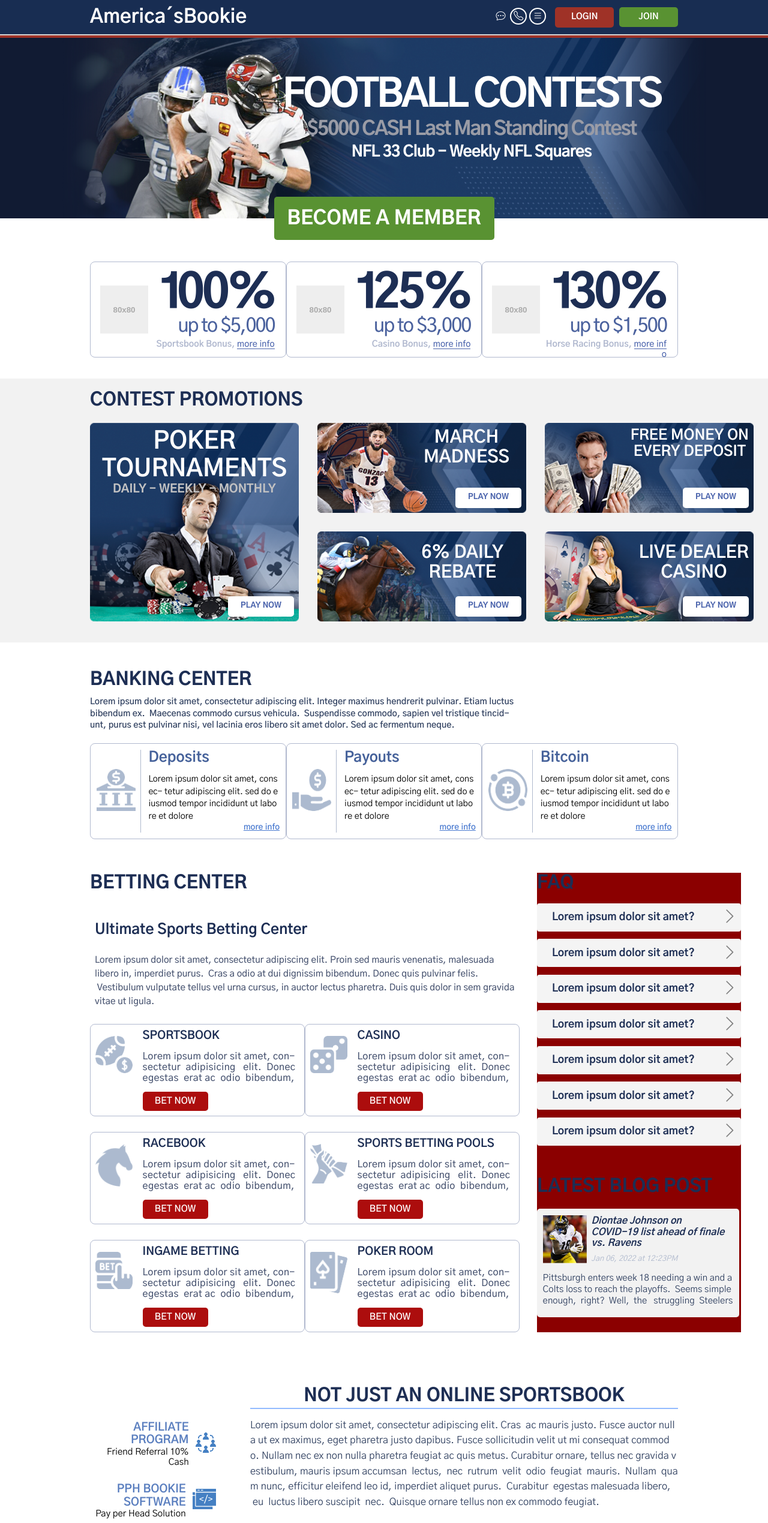
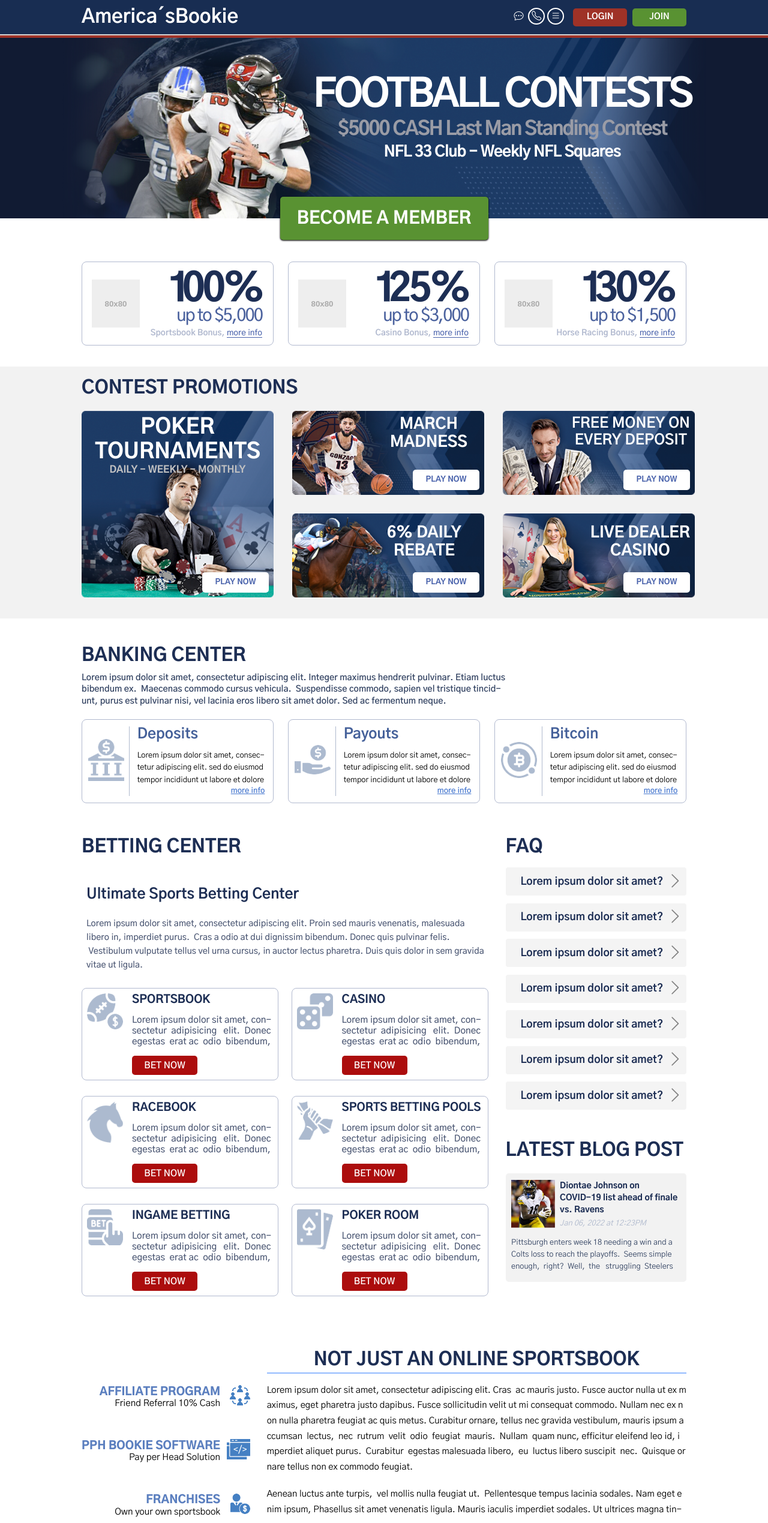
Before and after one commit to malave312/project, a plain HTML site: page index.html in a window 1280 px wide. Shown: the top 2539 px of the page at 60% size. Drawn offline with nearby package versions, Linux system fonts and the light colour scheme.

Commit message:
Update style.css

```diff
--- a/scss/style.css
+++ b/scss/style.css
@@ -15,7 +15,6 @@
   border-bottom: 0; }
 
 /* Images Header  Card-2*/
-/* grid-row: 1 / 3; */
 .image-1 {
   background-image: url("../images/poker.png");
   grid-row: 1 / 3; }
@@ -37,16 +36,20 @@
   background-color: red; }
 
 .fz-1 {
-  font-size: 1.8rem; }
+  font-size: 1.6rem;
+  font-weight: 800; }
 
 .fz-2 {
-  font-size: 1.1rem; }
+  font-size: 1.5rem; }
 
 .mt-1 {
   margin-top: 10px; }
 
 .mt-2 {
   margin-top: 20px; }
+
+.mt-4 {
+  margin-top: 40px; }
 
 .mr-1 {
   margin-right: 10px; }
@@ -57,12 +60,18 @@
 .mr-3 {
   margin-right: 30px; }
 
+.ml-2 {
+  margin-left: 20px; }
+
+.ml-25 {
+  margin-left: 25px; }
+
 .m-4 {
   padding-left: 96px; }
 
 .margin {
-  padding-left: 150px;
-  padding-right: 150px; }
+  width: 1008px;
+  margin: 0 auto; }
 
 /* FlexBox  */
 .flex {
@@ -97,11 +106,23 @@
   height: 3.7rem;
   border-bottom: 2px solid lightgray;
   overflow: hidden; }
-  .header-navbar-container {
-    width: 100%; }
-    .header-navbar-container-logo {
-      padding: 0;
-      margin: 0; }
+  .header-navbar-container-logo .logo {
+    display: block;
+    color: #dbd9d9;
+    letter-spacing: -5px;
+    font-size: 1.5rem;
+    font-weight: 800;
+    background-color: #0257b1;
+    border: 2px solid #fff;
+    outline: 2.5px solid #9f3227;
+    border-radius: 50%;
+    width: 35px;
+    height: 35px; }
+  .header-navbar-container-logo .logo-title {
+    font-size: 1.7rem;
+    font-weight: 800;
+    letter-spacing: -1px;
+    margin-left: 6px; }
   .header-navbar-container-social-icon {
     display: inline-block; }
     .header-navbar-container-social-icon .bi-chat-dots {
@@ -122,8 +143,8 @@
     display: inline-block; }
     .header-navbar-container-social-form .btn-login {
       /* Width, height, bg-color, Font-size, Font-weight */
-        width: 98px;
-        height: 34px;
+      width: 90px;
+      height: 30px;
       border: none;
       border-radius: 5px;
       background-color: #9f3227;
@@ -139,8 +160,8 @@
       opacity: .8; }
     .header-navbar-container-social-form .btn-join {
       /* Width, height, bg-color, Font-size, Font-weight */
-        width: 98px;
-        height: 33px;
+      width: 90px;
+      height: 30px;
       border: none;
       border-radius: 5px;
       background-color: #599232;
@@ -166,7 +187,7 @@
   height: 305px; }
   .header-body-content {
     position: absolute;
-    right: 14%;
+    right: 10%;
     margin-top: 60px;
     text-align: center; }
     .header-body-content-paragraph-1 {
@@ -184,14 +205,14 @@
     .header-body-content-paragraph-3 {
       font-weight: 800;
       margin-top: 5px;
-      font-size: 1.6rem;
+      font-size: 1.58rem;
       letter-spacing: -1px; }
 .header-footer {
   text-align: center;
   background-color: #fff; }
   .header-footer-btn {
     /* Width, height, background-color, size text, color */
-    width: 367px;
+    width: 347px;
     height: 72px;
     border: none;
     border-radius: 5px;
@@ -199,18 +220,18 @@
     color: #fff;
     cursor: pointer;
     font-weight: 800;
-    font-size: 2rem;
+    font-size: 1.8rem;
     text-transform: uppercase;
     text-align: center;
-    transform: translateY(-50%); }
+    transform: translateY(-50%);
+    box-shadow: 0 1px 3px 0 black, 0 1px 2px -1px black; }
   .header-footer-btn:hover {
     background-color: #699735; }
   .header-footer-cards-group {
     overflow: hidden;
     border-radius: 8px;
-    word-break: break-all;
-    width: 350px;
-    height: 160px;
+    width: 320px;
+    height: 140px;
     border: 1px solid #b1b9cf; }
     .header-footer-cards-group-img {
       flex: 0 0 30%;
@@ -223,7 +244,7 @@
       padding-right: 18px;
       padding-top: 10px; }
       .header-footer-cards-group-body-title {
-        font-size: 4.8rem;
+        font-size: 4rem;
         color: #1d2e54;
         letter-spacing: -4px;
         font-weight: 800; }
@@ -232,13 +253,13 @@
           color: inherit; }
       .header-footer-cards-group-body-text {
         margin-top: -11px;
-        font-size: 2rem;
+        font-size: 1.8rem;
         color: #4b629e;
         font-weight: 500;
         letter-spacing: -2px; }
       .header-footer-cards-group-body-span {
         color: #b1b9cf;
-        font-size: .9rem;
+        font-size: .85rem;
         font-weight: 700;
         margin-top: 5px; }
 .header-card {
@@ -248,12 +269,12 @@
     padding-top: 1.2rem;
     text-transform: uppercase;
     font-weight: 800;
-    font-size: 1.87rem;
+    font-size: 1.9rem;
     color: #1d2e54; }
   .header-card-grid {
     display: grid;
-    grid-template-columns: repeat(3, 348px);
-    grid-template-rows: repeat(2, 150px);
+    grid-template-columns: repeat(3, 320px);
+    grid-template-rows: repeat(2, 140px);
     gap: 31px;
     margin-top: 20px;
     padding-bottom: 35px; }
@@ -263,14 +284,14 @@
       padding: .5rem;
       text-transform: uppercase; }
       .header-card-grid-section-title {
-        font-size: 2.5rem;
-        font-weight: 700; }
+        font-size: 2.2rem;
+        font-weight: 800; }
       .header-card-grid-section-subtitle {
         color: #c1c1c2;
         font-weight: 800;
-        font-size: 1.2rem; }
+        font-size: 1rem; }
       .header-card-grid-section-btn {
-        width: 110px;
+        width: 111px;
         height: 34px;
         border: none;
         border-radius: 5px;
@@ -294,12 +315,11 @@
     .main-container .main-1 .main-container-div-title {
       text-transform: uppercase;
       font-weight: 800;
-      font-size: 1.87rem;
+      font-size: 1.9rem;
       color: #1d2e54; }
     .main-container .main-1 .main-container-div-paragraph {
       color: #344463;
       width: 710px;
-      /* background-color: darkred; */
       font-size: .9rem;
       font-weight: 600;
       line-height: 1.2rem; }
@@ -309,25 +329,25 @@
       /* @include card(flex, row, flex-start, center, 346px, 158px); */
       overflow: hidden;
       border-radius: 8px;
-      word-break: break-all;
-      width: 348px;
-      height: 160px;
+      width: 320px;
+      height: 140px;
       border: 1px solid #b1b9cf;
       padding: .6rem; }
       .main-container .main-1 .main-container-card-group-section-1 {
+        flex: 1 0 50px;
         margin-right: .5rem; }
         .main-container .main-1 .main-container-card-group-section-1 img {
-          width: 65px;
-          height: 70px; }
+          width: 100%;
+          height: 100%; }
       .main-container .main-1 .main-container-card-group-section-2 {
+        flex: 2 0 210px;
         border-left: 1px solid #afb9cd;
-        padding-left: .8rem;
-        /* padding-right: .45rem; */ }
+        padding-left: .8rem; }
         .main-container .main-1 .main-container-card-group-section-2-title {
           color: #45619a; }
         .main-container .main-1 .main-container-card-group-section-2-paragraph {
           margin-top: 11px;
-          font-size: .9rem;
+          font-size: .80rem;
           line-height: 1.3rem;
           color: #000;
           text-align: left;
@@ -337,19 +357,21 @@
           display: block;
           font-weight: 600;
           text-align: right;
-          font-size: .85rem;
-          color: #4b7bd0; }
+          font-size: .8rem;
+          color: #4b7bd0;
+          margin-right: 4px; }
         .main-container .main-1 .main-container-card-group-section-2-ancla:hover {
           color: #b1b9cf; }
   .main-container .main-2-pro {
     color: black;
     margin-top: 3.5rem; }
     .main-container .main-2-pro .content {
+      flex: 1 0 540px;
       margin-right: 15px; }
       .main-container .main-2-pro .content-title {
         text-transform: uppercase;
         font-weight: 800;
-        font-size: 1.87rem;
+        font-size: 1.9rem;
         color: #1d2e54; }
       .main-container .main-2-pro .content-div {
         margin-top: 48px;
@@ -362,35 +384,34 @@
             margin-top: 24px;
             color: #475370;
             line-height: 23px;
-            font-size: .95rem;
+            font-size: .9rem;
             font-weight: 500; }
         .main-container .main-2-pro .content-div .container-card-group-items {
           /* @include card(flex, row, flex-start, flex-start, 340px, 154px); */
           overflow: hidden;
           border-radius: 8px;
-          word-break: break-all;
-          width: 358px;
+          width: 328px;
           height: 154px;
           border: 1px solid #b1b9cf;
           padding: 8px 20px 8px 8px;
           margin-top: 26px; }
           .main-container .main-2-pro .content-div .container-card-group-items-image {
-            margin-top: 5.5px;
-            flex: 1 0 20%; }
+            flex: 0 0 60px; }
             .main-container .main-2-pro .content-div .container-card-group-items-image img {
-              width: 95%; }
+              width: 100%; }
           .main-container .main-2-pro .content-div .container-card-group-items-info {
-            flex: 1 0 78%;
+            flex: 0 0 260px;
             height: 100%;
-            margin-left: 13px; }
+            margin-left: 15px; }
             .main-container .main-2-pro .content-div .container-card-group-items-info-title {
               text-transform: uppercase;
-              color: #1d2e54; }
+              color: #1d2e54;
+              font-weight: 800; }
             .main-container .main-2-pro .content-div .container-card-group-items-info-text {
               color: #475370;
-              letter-spacing: .3px;
               line-height: 18px;
-              font-weight: 500; }
+              font-weight: 500;
+              font-size: .95rem; }
             .main-container .main-2-pro .content-div .container-card-group-items-info-button {
               /* $wdt, $pd, $bgc, $font-s, $color-text, $f-weight */
               width: 109px;
@@ -407,16 +428,16 @@
             .main-container .main-2-pro .content-div .container-card-group-items-info-button:hover {
               background-color: #990000; }
     .main-container .main-2-pro .main-2-flex-aside {
-      background-color: darkred; }
+      flex: 1 0 150px; }
       .main-container .main-2-pro .main-2-flex-aside-title {
         text-transform: uppercase;
         font-weight: 800;
-        font-size: 1.87rem;
+        font-size: 1.9rem;
         color: #1d2e54; }
       .main-container .main-2-pro .main-2-flex-aside-container {
         margin-top: 4px; }
         .main-container .main-2-pro .main-2-flex-aside-container-action {
-          width: 340px;
+          width: 100%;
           height: 47px;
           background-color: #f4f4f4;
           border-radius: 4px;
@@ -451,12 +472,12 @@
       .main-container .main-2-pro .main-2-flex-aside-container-footer-title {
         text-transform: uppercase;
         font-weight: 800;
-        font-size: 1.87rem;
+        font-size: 1.9rem;
         color: #1d2e54;
         margin-top: 51px; }
       .main-container .main-2-pro .main-2-flex-aside-container-footer-info {
         background-color: #F2F2F2;
-        width: 337px;
+        width: 100%;
         height: 181px;
         padding: .7rem .6rem;
         border-radius: 5px;
@@ -465,72 +486,69 @@
           width: 80px;
           height: 80px; }
         .main-container .main-2-pro .main-2-flex-aside-container-footer-info-content-letter {
-          padding-left: .5rem;
-          font-style: italic; }
+          padding-left: .5rem; }
           .main-container .main-2-pro .main-2-flex-aside-container-footer-info-content-letter-title {
-            color: #1d2e54; }
+            color: #1d2e54;
+            font-weight: 800;
+            word-break: break-all;
+            font-size: .87rem;
+            line-height: 20px; }
             .main-container .main-2-pro .main-2-flex-aside-container-footer-info-content-letter-title .spacing {
               display: inline-block;
               color: inherit; }
           .main-container .main-2-pro .main-2-flex-aside-container-footer-info-content-letter-span {
             font-size: .8rem;
-            color: #afb9cd; }
+            color: #afb9cd;
+            font-style: italic; }
         .main-container .main-2-pro .main-2-flex-aside-container-footer-info-paragraph {
-          font-size: .94rem;
+          font-size: .8rem;
           margin-top: .9rem;
-          line-height: 1.2rem;
+          line-height: 20px;
           color: #344463; }
   .main-container .main-2 .info {
-    /* background-color: darkred; */
     margin-top: 5.55rem;
     padding-bottom: 2.59rem; }
     .main-container .main-2 .info-section-first {
+      flex: 1 0 0;
       margin-top: 59px; }
       .main-container .main-2 .info-section-first .info-container {
         text-align: right; }
         .main-container .main-2 .info-section-first .info-container-img {
-          margin-left: .71rem;
+          margin-left: .6rem;
           width: 40px;
           height: 40px; }
         .main-container .main-2 .info-section-first .info-container-text-title {
           color: #5b7fbf;
-          text-transform: uppercase; }
+          text-transform: uppercase;
+          font-weight: 900;
+          white-space: nowrap; }
         .main-container .main-2 .info-section-first .info-container-text-p {
-          font-size: .94rem;
+          font-size: .95rem;
           color: #000; }
     .main-container .main-2 .info-section-second {
-      padding-left: 57px;
-      flex: 1 0 770px; }
+      padding-left: 28px;
+      flex: 3 0 0; }
       .main-container .main-2 .info-section-second-contain-h2 {
         text-transform: uppercase;
         font-weight: 800;
-        font-size: 1.87rem;
+        font-size: 1.9rem;
         color: #1d2e54;
         border-bottom: 2px solid rgba(41, 121, 255, 0.5);
         padding-bottom: .2rem;
         text-align: center; }
       .main-container .main-2 .info-section-second-contain-text {
         margin-top: .9rem;
-        overflow: hidden;
+        line-height: 1.6rem;
         word-break: break-all;
-        line-height: 1.6rem;
-        font-size: 1.03rem;
-        color: #344463; }
+        font-size: .93rem;
+        color: #000;
+        font-weight: 400; }
 
-.ml-2 {
-  margin-left: 22px; }
-
-.mt-1 {
-  margin-top: 11.2px; }
-
-.mt-4 {
-  margin-top: 38px; }
-
+/* .mt-1 {margin-top: 11.2px;} */
+/* .mt-4 {margin-top: 38px;} */
 .footer {
   background-color: #182d52; }
   .footer .navbar {
-    /* display: flex; */
-    /* justify-content: center; */
     padding-top: 38px; }
     .footer .navbar-ancla {
       text-decoration: none;
@@ -538,48 +556,32 @@
       display: block;
       color: #fff;
       text-transform: uppercase;
-      font-weight: 600;
-      /* @else if $con == ancla-2 { */
-      /* color: $color-purple-blue; */
-      /* text-transform: capitalize; */
-      /* } */ }
+      font-weight: 700; }
     .footer .navbar-ancla:hover {
       color: #b1b9cf; }
   .footer-container {
-    margin-top: 74px;
-    display: flex;
-    justify-content: space-between; }
+    margin-top: 74px; }
     .footer-container-section-title {
       text-transform: uppercase;
       font-weight: 800;
       color: #fff; }
-    .footer-container-section-div {
-      display: flex;
-      flex-direction: column; }
     .footer-container-section-div-ancla {
       text-decoration: none;
-        font-size: 1rem;
+      font-size: 0.95rem;
       display: block;
       color: #fff;
       text-transform: uppercase;
       font-weight: 600;
-        /* @else if $con == ancla-2 { */
-        /* color: $color-purple-blue; */
-        /* text-transform: capitalize; */
-        /* } */
       color: #7a9bd5;
       text-transform: capitalize;
-        font-weight: 500;
-        font-size: .9rem; }
+      /* font-weight: 500; */
+      /* font-size: .9rem; */ }
     .footer-container-section-div-ancla:hover {
       color: #475370; }
   .footer-copy {
     margin-top: 50px;
     padding-bottom: 20px;
-    padding-bottom: 17px;
-    display: flex;
-    flex-direction: column;
-    align-items: center; }
+    padding-bottom: 17px; }
     .footer-copy-title {
       text-transform: uppercase;
       font-weight: 400;
@@ -591,8 +593,6 @@
     .footer-copy-text {
       margin-top: 26px;
       font-weight: 510;
-      display: flex;
-      align-items: center;
       font-size: .73rem; }
       .footer-copy-text-paragraph {
         color: rgba(189, 189, 189, 0.43);
```
Lines whose indentation alone changed are shown as unchanged.
